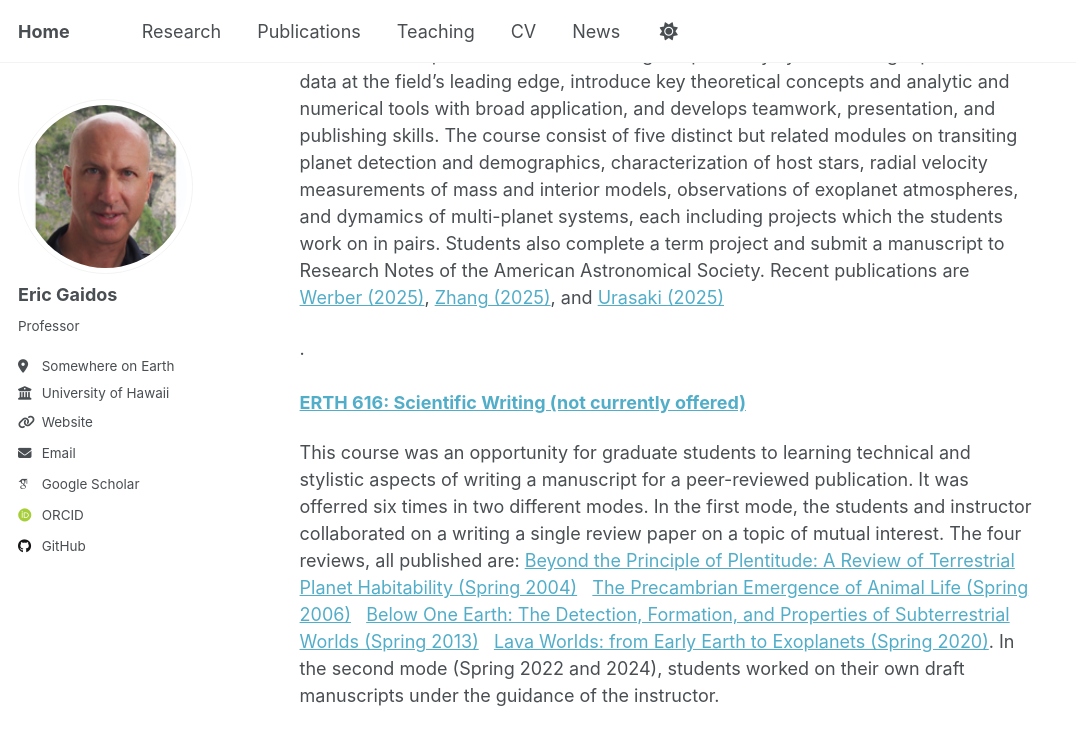
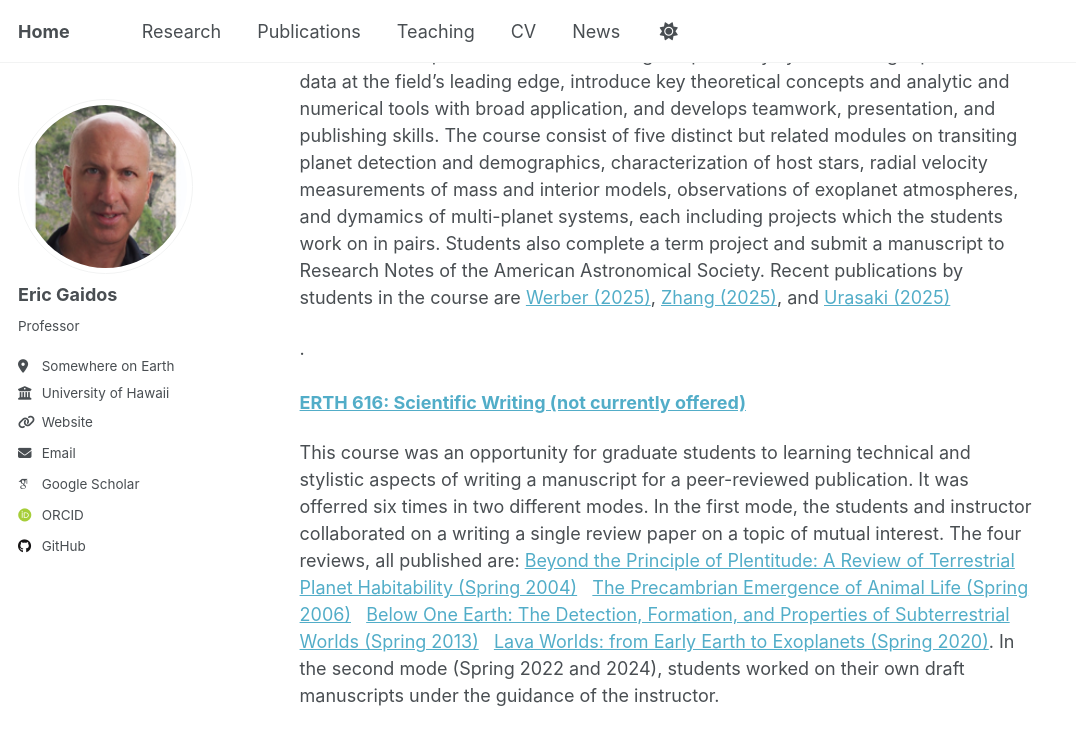
Before and after one commit to egaidos/egaidos.github.io, a Jekyll site: the page built from teaching.md, in a window 1280 px wide and 900 px high, scrolled down 653 px. Shown: the top 745 px of the window, without its empty margins (0-1076 px from the left). Built offline with Jekyll 4.4.1, drawn with Linux system fonts in a browser that asks for light colours; some web fonts are replaced; our own code applies the rules of GitHub Pages for plain Markdown files.

Commit message:
Update teaching.md

```diff
--- a/teaching.md
+++ b/teaching.md
@@ -28,7 +28,7 @@
 <article class="6u$ 12u$(xsmall) work-item">
 <p><b><a href="https://catalog.manoa.hawaii.edu/preview_course_nopop.php?catoid=2&coid=50814">ERTH/ASTR 707: Exoplanet Astronomy</a></b></p>
 <img src="../images/Kepler-186.jpg" width=250 height=250 alt="Kepler-186" class="image-left">
-<p>Three decades ago, the only planetary system we were certain of was our own. Now we know of thousands of systems; their diversity challenges our theories of planet formation and evolution, provides required context for understanding the Solar System, and is the foundation upon which rigorous searches for habitats and life elsewhere in the Universe will be built. This course exposes students to the present state of knowledge of planetary systems using representative data at the field’s leading edge, introduce key theoretical concepts and analytic and numerical tools with broad application, and develops teamwork, presentation, and publishing skills.  The course consist of five distinct but related modules on transiting planet detection and demographics, characterization of host stars, radial velocity measurements of mass and interior models, observations of exoplanet atmospheres, and dymamics of multi-planet systems, each including projects which the students work on in pairs.  Students also complete a term project and submit a manuscript to <it>Research Notes of the American Astronomical Society</it>.  Recent publications are <a href="https://iopscience.iop.org/article/10.3847/2515-5172/adddbe">Werber (2025)</a>, <a href="https://iopscience.iop.org/article/10.3847/2515-5172/ade1ce">Zhang (2025)</a>, and <a href="https://iopscience.iop.org/article/10.3847/2515-5172/adddaa">Urasaki (2025)</a></p>.
+<p>Three decades ago, the only planetary system we were certain of was our own. Now we know of thousands of systems; their diversity challenges our theories of planet formation and evolution, provides required context for understanding the Solar System, and is the foundation upon which rigorous searches for habitats and life elsewhere in the Universe will be built. This course exposes students to the present state of knowledge of planetary systems using representative data at the field’s leading edge, introduce key theoretical concepts and analytic and numerical tools with broad application, and develops teamwork, presentation, and publishing skills.  The course consist of five distinct but related modules on transiting planet detection and demographics, characterization of host stars, radial velocity measurements of mass and interior models, observations of exoplanet atmospheres, and dymamics of multi-planet systems, each including projects which the students work on in pairs.  Students also complete a term project and submit a manuscript to <it>Research Notes of the American Astronomical Society</it>.  Recent publications by students in the course are <a href="https://iopscience.iop.org/article/10.3847/2515-5172/adddbe">Werber (2025)</a>, <a href="https://iopscience.iop.org/article/10.3847/2515-5172/ade1ce">Zhang (2025)</a>, and <a href="https://iopscience.iop.org/article/10.3847/2515-5172/adddaa">Urasaki (2025)</a></p>.
 </article>
 <br>
 <article class="6u$ 12u$(xsmall) work-item">
```
